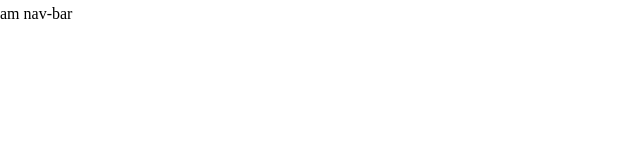
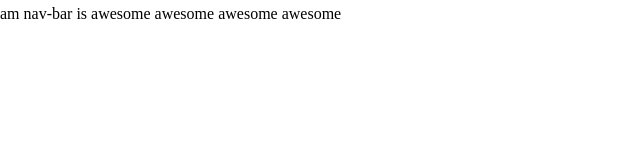
Before and after one commit to ikennobunga/super-blog, a Gatsby site: page / in a window 1280 px wide. Shown: the whole page, without its empty margins (0-640 px from the left). Built offline with nearby package versions, Linux system fonts and the light colour scheme; Gatsby itself is replaced by a stand-in of ours.

```diff
--- a/src/components/global/nav/navBar.jsx
+++ b/src/components/global/nav/navBar.jsx
@@ -3,7 +3,7 @@
 const NavBar = () => {
   return (
     <nav>
-      <p>am nav-bar</p>
+      <p>am nav-bar is awesome awesome awesome awesome</p>
     </nav>
   )
 }
```
